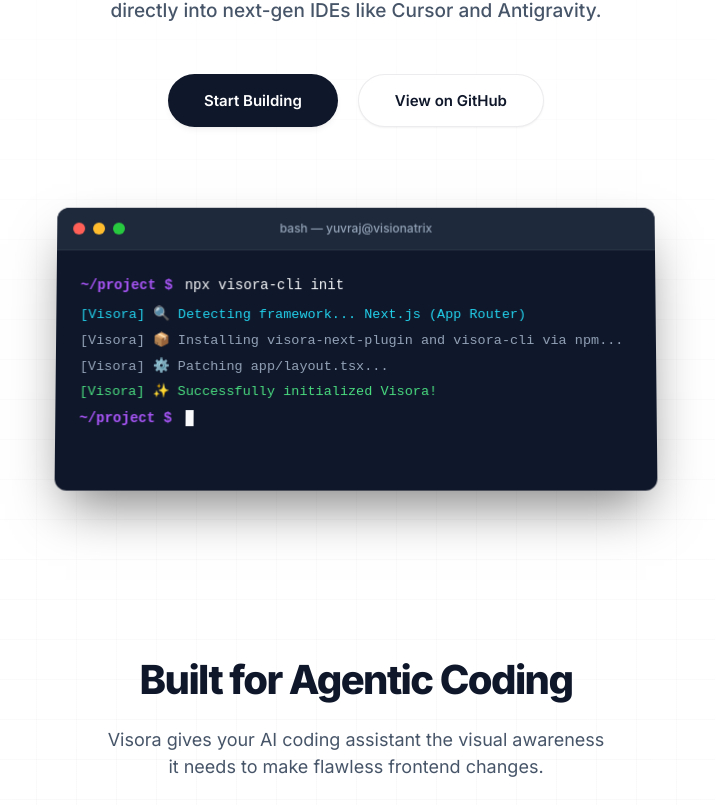
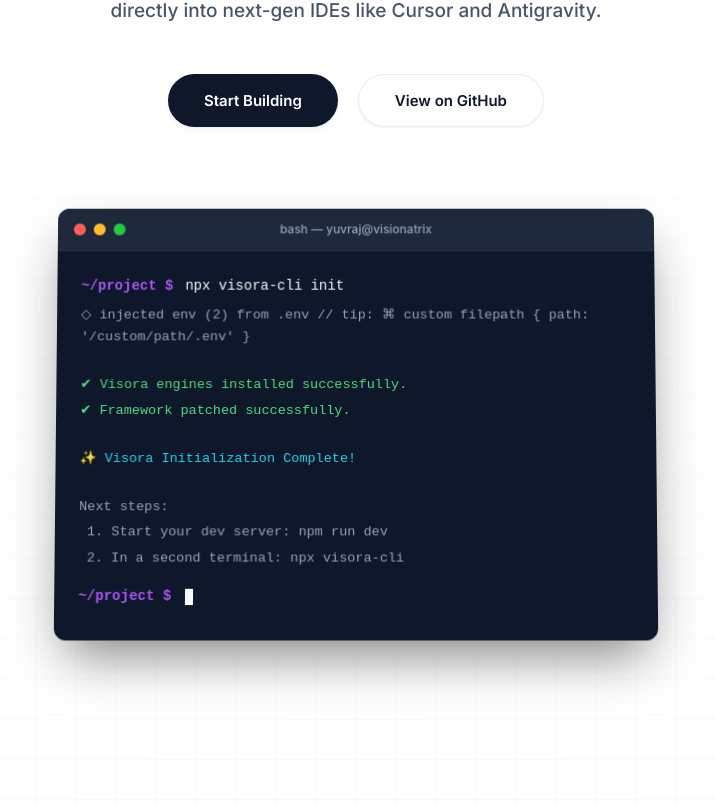
Before and after one commit to yuvrajrathod14/VISORA, a React (Vite) app in the folder apps/demo/: page / in a window 1280 px wide. Shown: the part 481-1286 px from the top of the page, without its empty margins (284-999 px from the left). Built offline with nearby package versions, Linux system fonts and the light colour scheme.

Commit message:
feat(demo): update terminal animation to match accurate cli output

```diff
--- a/apps/demo/src/components/Terminal.tsx
+++ b/apps/demo/src/components/Terminal.tsx
@@ -21,8 +21,9 @@
     }
 
     // 2. Sequential output
-    if (step > 0 && step < 6) {
-      const timeout = setTimeout(() => setStep(s => s + 1), step === 1 ? 400 : 800);
+    if (step > 0 && step < 7) {
+      const delays = [0, 400, 800, 400, 400, 800, 800];
+      const timeout = setTimeout(() => setStep(s => s + 1), delays[step] || 800);
       return () => clearTimeout(timeout);
     }
   }, [step, typedCommand]);
@@ -38,38 +39,63 @@
         <div className="terminal-title">bash — yuvraj@visionatrix</div>
       </div>
       <div className="terminal-body">
+
+        {/* Command Line */}
         <div className="terminal-line">
           <span className="prompt">~/project $</span>
           <span className="command">{typedCommand}</span>
           {step === 0 && <span className="cursor"></span>}
         </div>
 
+        {/* Output Sequence */}
         {step >= 2 && (
-          <div className="terminal-line output text-cyan">
-            [Visora] 🔍 Detecting framework... Next.js (App Router)
+          <div className="terminal-line output text-gray">
+            ◇ injected env (2) from .env // tip: ⌘ custom filepath {'{'} path: '/custom/path/.env' {'}'}
           </div>
         )}
 
         {step >= 3 && (
-          <div className="terminal-line output text-gray">
-            [Visora] 📦 Installing visora-next-plugin and visora-cli via npm...
-          </div>
+          <>
+            <br/>
+            <div className="terminal-line output text-green">
+              ✔ Visora engines installed successfully.
+            </div>
+          </>
         )}
 
         {step >= 4 && (
-          <div className="terminal-line output text-gray">
-            [Visora] ⚙️ Patching app/layout.tsx...
+          <div className="terminal-line output text-green">
+            ✔ Framework patched successfully.
           </div>
         )}
 
         {step >= 5 && (
-          <div className="terminal-line output text-green">
-            [Visora] ✨ Successfully initialized Visora!
-          </div>
+          <>
+            <br/>
+            <div className="terminal-line output text-cyan">
+              ✨ Visora Initialization Complete!
+            </div>
+          </>
         )}
 
         {step >= 6 && (
-          <div className="terminal-line">
+          <>
+            <br/>
+            <div className="terminal-line output text-gray">
+              Next steps:
+            </div>
+            <div className="terminal-line output text-gray" style={{ paddingLeft: '8px' }}>
+              1. Start your dev server: npm run dev
+            </div>
+            <div className="terminal-line output text-gray" style={{ paddingLeft: '8px' }}>
+              2. In a second terminal:  npx visora-cli
+            </div>
+          </>
+        )}
+
+        {/* Final Prompt */}
+        {step >= 7 && (
+          <div className="terminal-line" style={{ marginTop: '16px' }}>
             <span className="prompt">~/project $</span>
             <span className="cursor blink"></span>
           </div>
```
